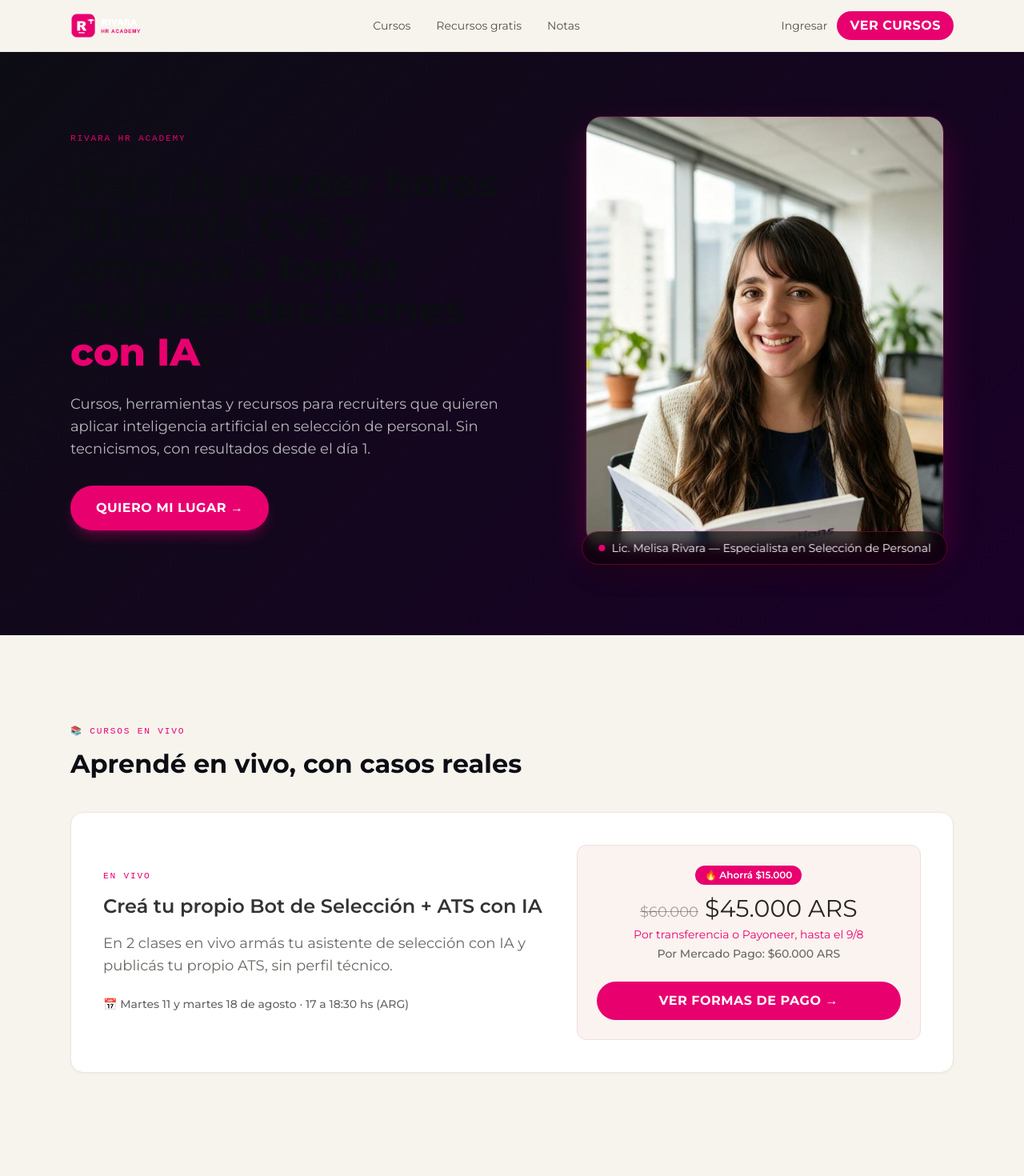
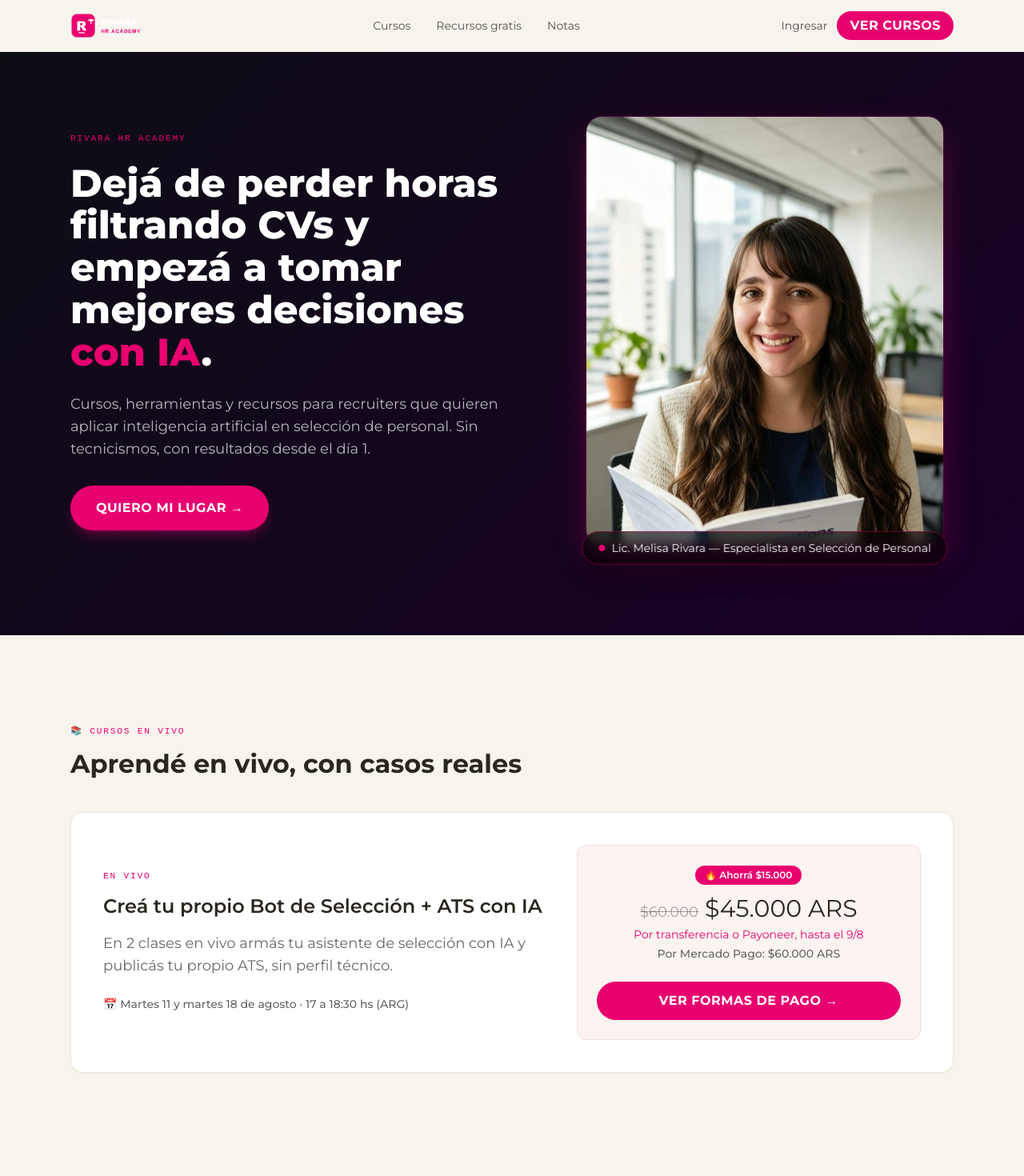
Before and after one commit to licmelisarivara-byte/rivara-hr-academy, a Next.js app: page / in a window 1280 px wide. Shown: the top 1470 px of the page at 80% size. Built offline with nearby package versions, Linux system fonts and the light colour scheme.

Commit message:
Fix: el color forzado en h1/h2/h3 tapaba el text-white del hero
El !important en color hacía invisible el título del hero (casi negro sobre
fondo oscuro). El color de texto ya lo define cada componente según su fondo.

```diff
--- a/app/globals.css
+++ b/app/globals.css
@@ -26,13 +26,14 @@ body {
 /* Jerarquía tipográfica global. Con !important porque Tailwind aplica
    los tamaños de texto por clase de utilidad (mayor especificidad que un
    selector de etiqueta simple) — sin esto, un <h2 className="text-xl">
-   ignoraría esta escala. */
+   ignoraría esta escala. El color NO va acá: cada título ya trae su propio
+   text-bone/text-white según el fondo del bloque donde vive (p. ej. el
+   hero oscuro necesita blanco) — forzarlo acá pisaba esas variantes. */
 h1 {
   font-family: var(--font-primary) !important;
   font-weight: var(--font-weight-extrabold) !important;
   font-size: 3rem !important;
   line-height: 1.1 !important;
-  color: #0d0d14 !important;
 }
 
 h2 {
@@ -40,7 +41,6 @@ h2 {
   font-weight: var(--font-weight-bold) !important;
   font-size: 2rem !important;
   line-height: 1.2 !important;
-  color: #0d0d14 !important;
 }
 
 h3 {
@@ -48,7 +48,6 @@ h3 {
   font-weight: var(--font-weight-semibold) !important;
   font-size: 1.5rem !important;
   line-height: 1.3 !important;
-  color: #333333 !important;
 }
 
 p {
```
